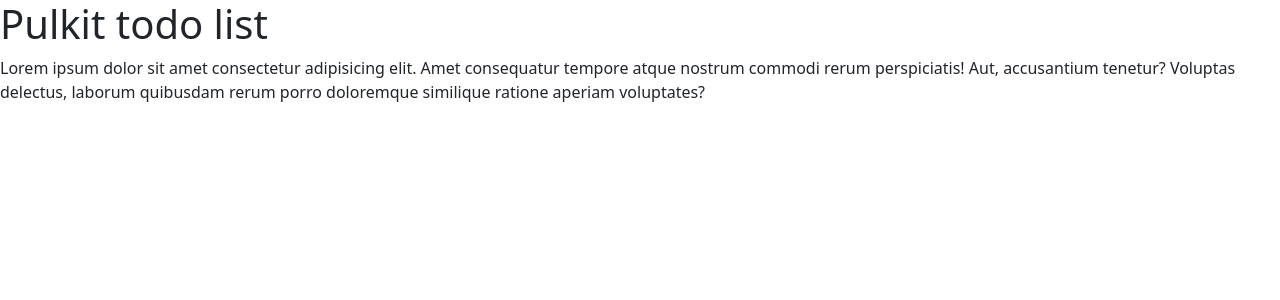
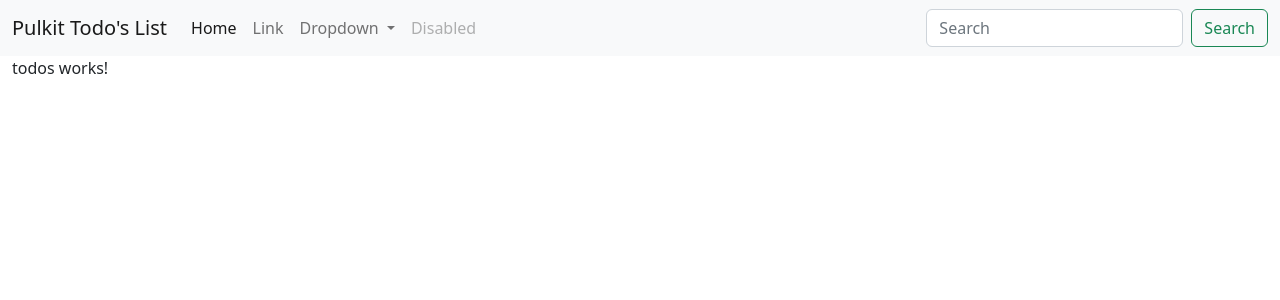
Before and after one commit to pulkit-bhardwaj/Angular, an Angular app in the folder cwh-todo-list/: page / in a window 1280 px wide. Shown: the top 300 px of the page. Built offline with nearby package versions, Linux system fonts and the light colour scheme.

Commit message:
jquery added

```diff
--- a/cwh-todo-list/angular.json
+++ b/cwh-todo-list/angular.json
@@ -27,7 +27,8 @@
               "./node_modules/bootstrap/dist/css/bootstrap.min.css"
             ],
             "scripts": [
-              "./node_modules/bootstrap/dist/js/bootstrap.js"
+              "./node_modules/bootstrap/dist/js/bootstrap.js",
+              "./node_modules/jquery/dist/jquery.js"
             ]
           },
           "configurations": {
--- a/cwh-todo-list/src/app/app.component.html
+++ b/cwh-todo-list/src/app/app.component.html
@@ -1,2 +1,42 @@
-<h1>{{title}}</h1>
-<p>Lorem ipsum dolor sit amet consectetur adipisicing elit. Amet consequatur tempore atque nostrum commodi rerum perspiciatis! Aut, accusantium tenetur? Voluptas delectus, laborum quibusdam rerum porro doloremque similique ratione aperiam voluptates?</p>
+<div>
+    <nav class="navbar navbar-expand-lg bg-light">
+        <div class="container-fluid">
+          <a class="navbar-brand" href="#">Pulkit Todo's List</a>
+          <button class="navbar-toggler" type="button" data-bs-toggle="collapse" data-bs-target="#navbarSupportedContent" aria-controls="navbarSupportedContent" aria-expanded="false" aria-label="Toggle navigation">
+            <span class="navbar-toggler-icon"></span>
+          </button>
+          <div class="collapse navbar-collapse" id="navbarSupportedContent">
+            <ul class="navbar-nav me-auto mb-2 mb-lg-0">
+              <li class="nav-item">
+                <a class="nav-link active" aria-current="page" href="#">Home</a>
+              </li>
+              <li class="nav-item">
+                <a class="nav-link" href="#">Link</a>
+              </li>
+              <li class="nav-item dropdown">
+                <a class="nav-link dropdown-toggle" href="#" role="button" data-bs-toggle="dropdown" aria-expanded="false">
+                  Dropdown
+                </a>
+                <ul class="dropdown-menu">
+                  <li><a class="dropdown-item" href="#">Action</a></li>
+                  <li><a class="dropdown-item" href="#">Another action</a></li>
+                  <li><hr class="dropdown-divider"></li>
+                  <li><a class="dropdown-item" href="#">Something else here</a></li>
+                </ul>
+              </li>
+              <li class="nav-item">
+                <a class="nav-link disabled">Disabled</a>
+              </li>
+            </ul>
+            <form class="d-flex" role="search">
+              <input class="form-control me-2" type="search" placeholder="Search" aria-label="Search">
+              <button class="btn btn-outline-success" type="submit">Search</button>
+            </form>
+          </div>
+        </div>
+      </nav>
+
+    <div class="container-fluid">
+        <app-todos></app-todos>
+    </div>
+</div>
```
